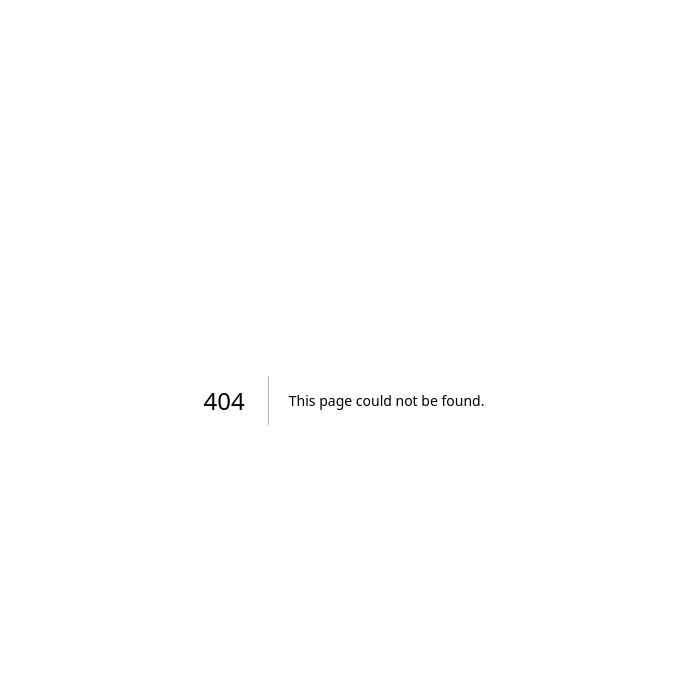
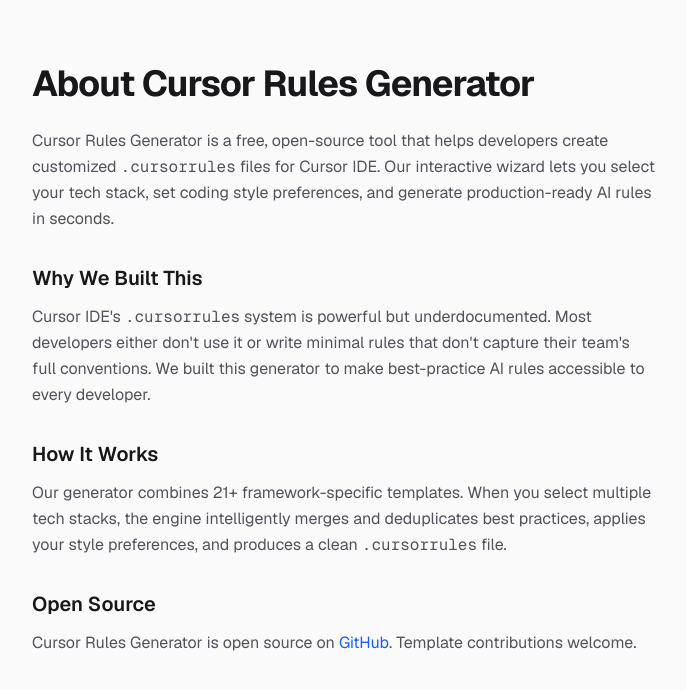
Before and after one commit to wuchong19930614/cursor-rules-generator, a Next.js app: page /about in a window 1280 px wide. Before the commit this address had no page. Shown: the top 690 px of the page, without its empty margins (296-982 px from the left). Built offline with nearby package versions, Linux system fonts and the light colour scheme.

Commit message:
feat: about page + og-image SVG placeholder

```diff
--- /dev/null
+++ b/app/about/page.tsx
@@ -0,0 +1,56 @@
+export default function AboutPage() {
+  return (
+    <div className="flex flex-col flex-1 bg-zinc-50 font-sans dark:bg-black">
+      <main className="flex-1 w-full max-w-2xl mx-auto py-16 px-4 sm:px-6">
+        <h1 className="text-3xl sm:text-4xl font-bold tracking-tight text-zinc-900 dark:text-zinc-50 mb-6">
+          About Cursor Rules Generator
+        </h1>
+
+        <div className="prose prose-zinc dark:prose-invert max-w-none space-y-4">
+          <p className="text-zinc-600 dark:text-zinc-400 leading-relaxed">
+            Cursor Rules Generator is a free, open-source tool that helps
+            developers create customized <code>.cursorrules</code> files for
+            Cursor IDE. Our interactive wizard lets you select your tech stack,
+            set coding style preferences, and generate production-ready AI rules
+            in seconds.
+          </p>
+
+          <h2 className="text-xl font-semibold text-zinc-900 dark:text-zinc-50 mt-8 mb-3">
+            Why We Built This
+          </h2>
+          <p className="text-zinc-600 dark:text-zinc-400 leading-relaxed">
+            Cursor IDE's <code>.cursorrules</code> system is powerful but
+            underdocumented. Most developers either don't use it or write
+            minimal rules that don't capture their team's full conventions. We
+            built this generator to make best-practice AI rules accessible to
+            every developer.
+          </p>
+
+          <h2 className="text-xl font-semibold text-zinc-900 dark:text-zinc-50 mt-8 mb-3">
+            How It Works
+          </h2>
+          <p className="text-zinc-600 dark:text-zinc-400 leading-relaxed">
+            Our generator combines 21+ framework-specific templates. When you
+            select multiple tech stacks, the engine intelligently merges and
+            deduplicates best practices, applies your style preferences, and
+            produces a clean <code>.cursorrules</code> file.
+          </p>
+
+          <h2 className="text-xl font-semibold text-zinc-900 dark:text-zinc-50 mt-8 mb-3">
+            Open Source
+          </h2>
+          <p className="text-zinc-600 dark:text-zinc-400 leading-relaxed">
+            Cursor Rules Generator is open source on{' '}
+            <a
+              href="https://github.com/wuchong19930614/cursor-rules-generator"
+              className="text-blue-600 dark:text-blue-400 hover:underline"
+            >
+              GitHub
+            </a>
+            . Template contributions welcome.
+          </p>
+        </div>
+      </main>
+    </div>
+  );
+}
```
Also changed, not shown: public/og-image.svg (added).
